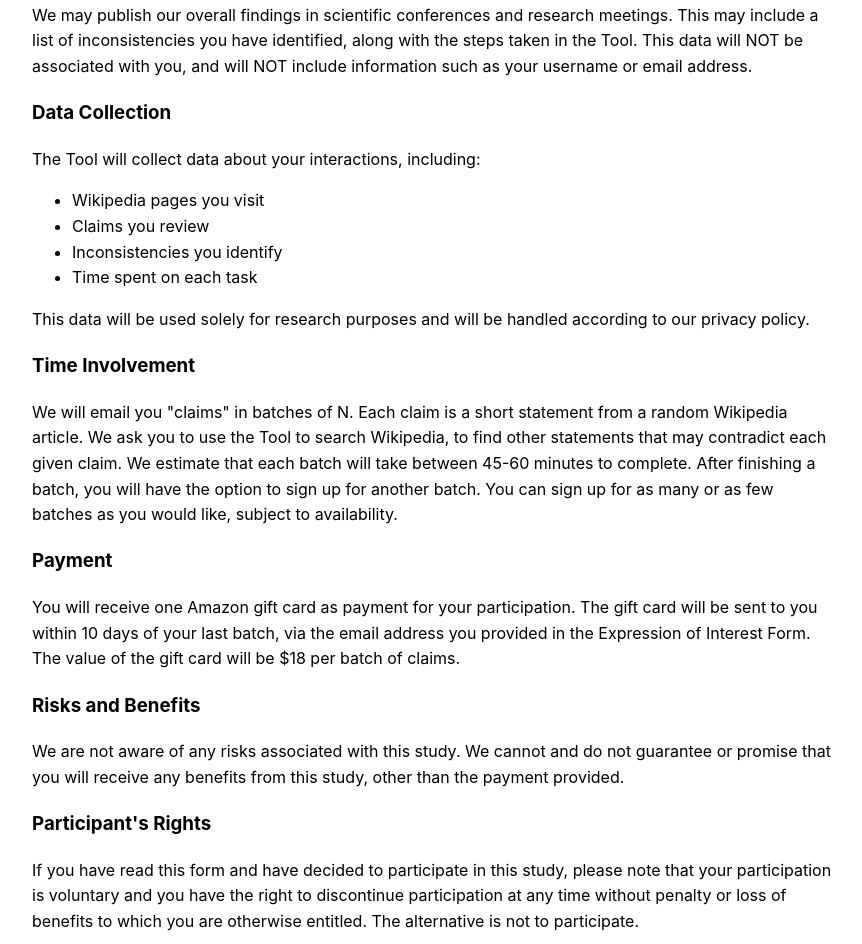
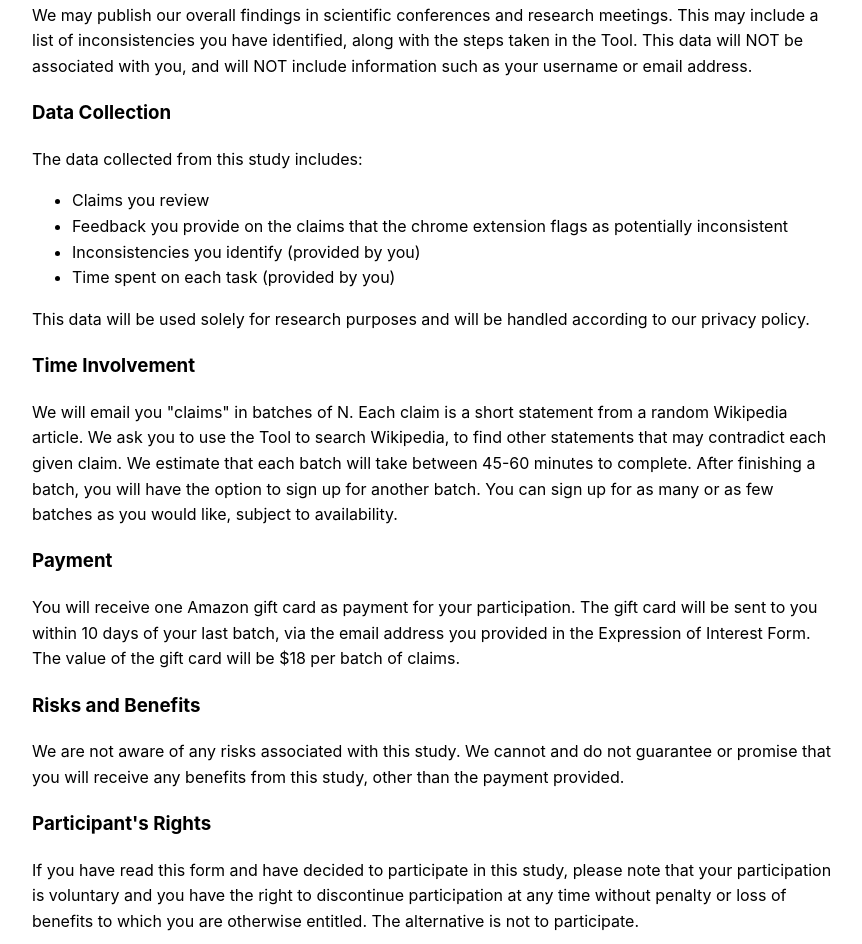
Before and after one commit to Top34051/help-me-find-inconsistencies, a plain HTML site: page index.html in a window 1280 px wide. Shown: the part 3690-4634 px from the top of the page, without its empty margins (208-1070 px from the left). Drawn offline with Linux system fonts and the light colour scheme.

Commit message:
update data collection

```diff
--- a/index.html
+++ b/index.html
@@ -250,12 +250,12 @@
                 associated with you, and will NOT include information such as your username or email address.</p>
 
             <h3 id="data-collection">Data Collection</h3>
-            <p>The Tool will collect data about your interactions, including:</p>
+            <p>The data collected from this study includes:</p>
             <ul>
-                <li>Wikipedia pages you visit</li>
                 <li>Claims you review</li>
-                <li>Inconsistencies you identify</li>
-                <li>Time spent on each task</li>
+                <li>Feedback you provide on the claims that the chrome extension flags as potentially inconsistent</li>
+                <li>Inconsistencies you identify (provided by you)</li>
+                <li>Time spent on each task (provided by you)</li>
             </ul>
             <p>This data will be used solely for research purposes and will be handled according to our privacy policy.
             </p>
```
